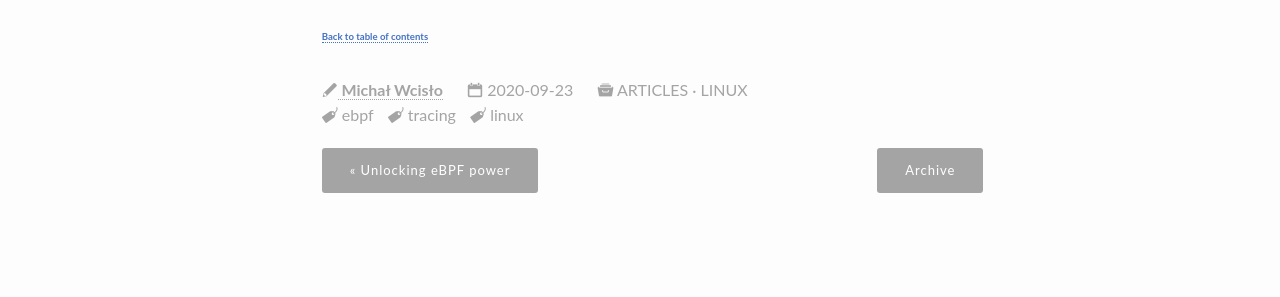
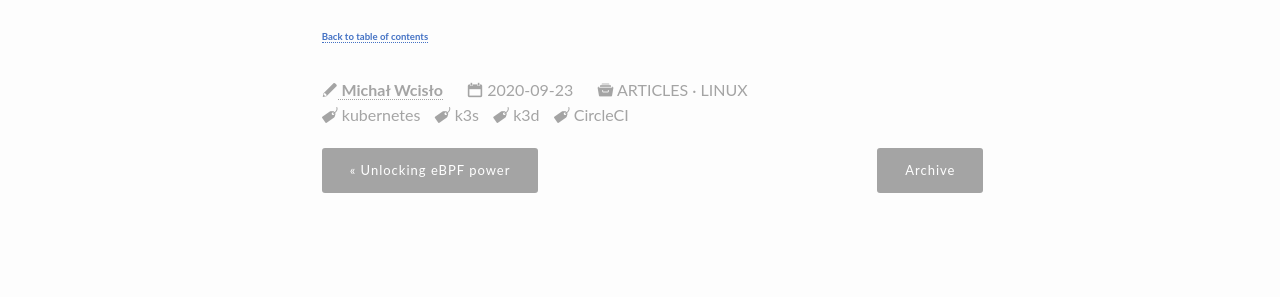
Before and after one commit to devopsspiral/devopsspiral.github.io, a Jekyll site: the page built from _posts/2020-09-23-k3d-orb.md, in a window 1280 px wide and 900 px high, scrolled down 8527 px. Shown: the part 173-470 px from the top of the window. Built offline with Jekyll 4.4.1, drawn with Linux system fonts in a browser that asks for light colours.

Commit message:
correct tags

```diff
--- a/_posts/2020-09-23-k3d-orb.md
+++ b/_posts/2020-09-23-k3d-orb.md
@@ -10,9 +10,10 @@ categories:
   - articles
   - linux
 tags:
-  - ebpf
-  - tracing
-  - linux
+  - kubernetes
+  - k3s
+  - k3d
+  - CircleCI
 
 image:
   homepage: "k3d_orb.jpg"
```
